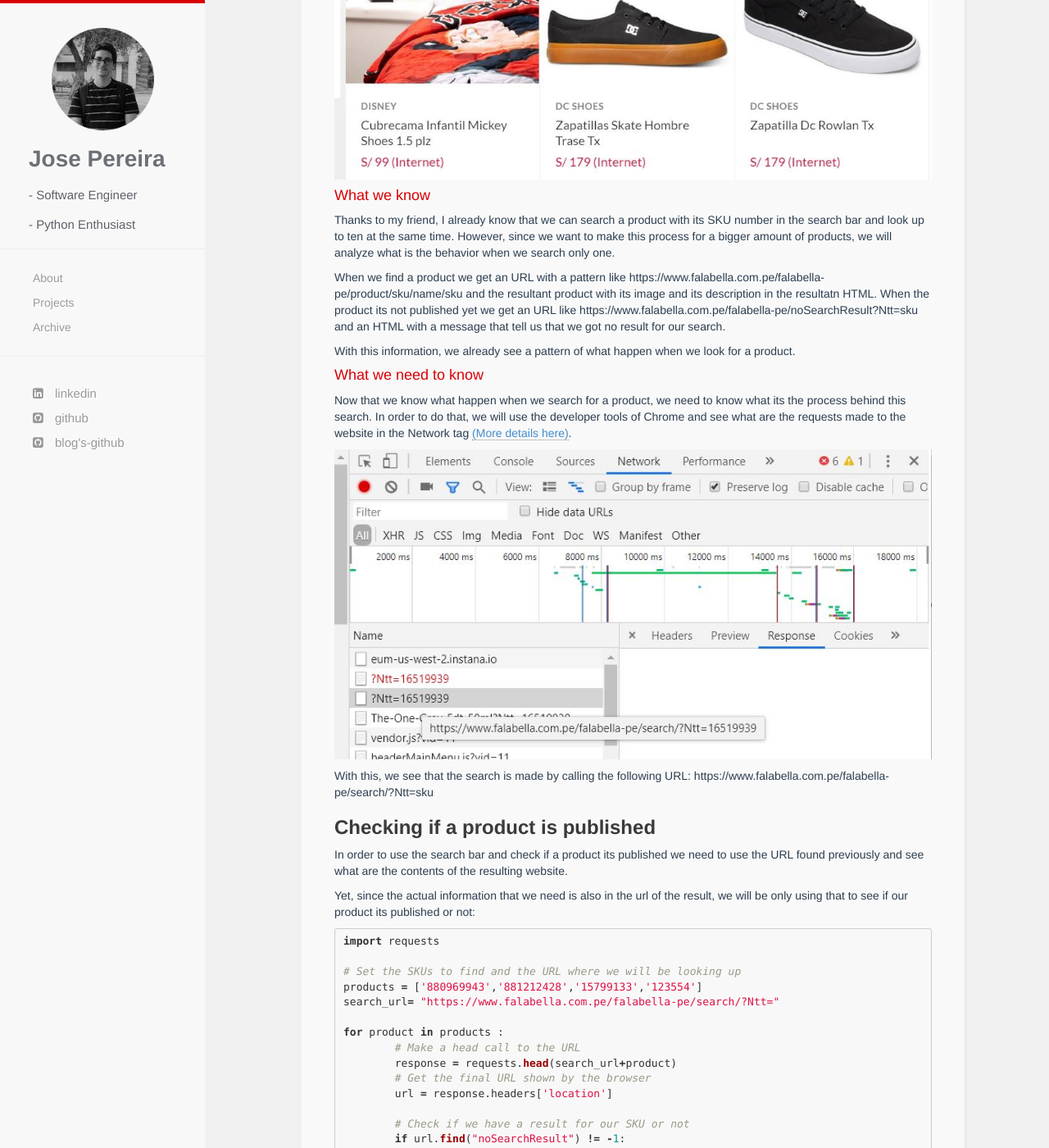
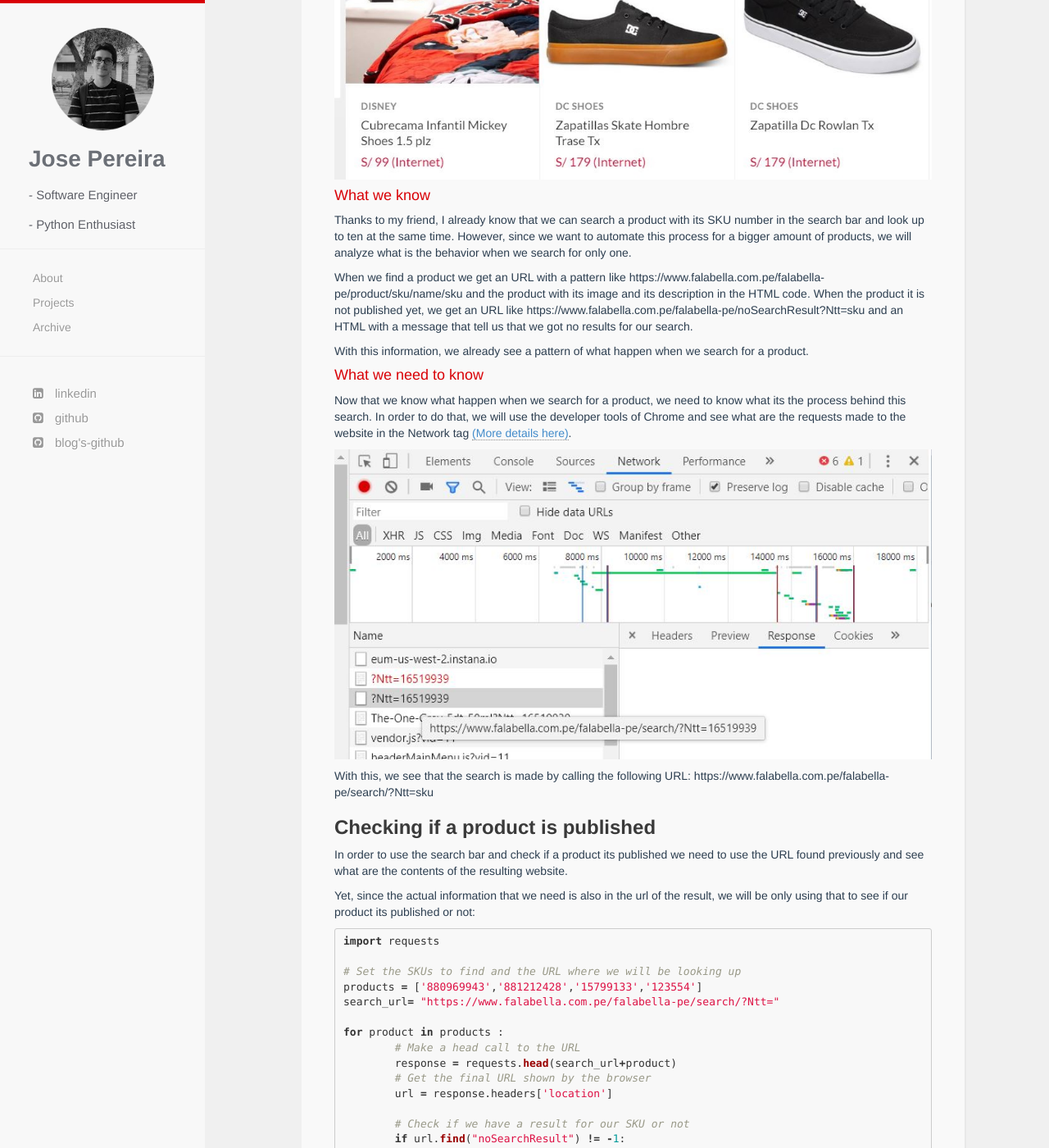
Before and after one commit to jpereiran/jpereiran.github.io, a Jekyll site: the page built from _posts/2019-07-07-Basic-web-scraping-with-Requests-in-Falabellas-website.markdown, in a window 1280 px wide and 1400 px high, scrolled down 1617 px. Shown: the whole window at 82% size. Built offline with Jekyll 4.4.1, drawn with Linux system fonts in a browser that asks for light colours; nearby versions of some CDN libraries; comment, search, counter and statistics services are not loaded.

Commit message:
Update 2019-07-07-Basic-web-scraping-with-Requests-in-Falabellas-website.markdown

```diff
--- a/_posts/2019-07-07-Basic-web-scraping-with-Requests-in-Falabellas-website.markdown
+++ b/_posts/2019-07-07-Basic-web-scraping-with-Requests-in-Falabellas-website.markdown
@@ -43,11 +43,11 @@
 
 #### What we know
 
-Thanks to my friend, I already know that we can search a product with its SKU number in the search bar and look up to ten at the same time. However, since we want to make this process for a bigger amount of products, we will analyze what is the behavior when we search only one.
+Thanks to my friend, I already know that we can search a product with its SKU number in the search bar and look up to ten at the same time. However, since we want to automate this process for a bigger amount of products, we will analyze what is the behavior when we search for only one.
 
-When we find a product we get an URL with a pattern like https<span></span>://www.falabella.com.pe/falabella-pe/product/sku/name/sku and the resultant product with its image and its description in the resultatn HTML. When the product its not published yet we get an URL like https://www.falabella.com.pe/falabella-pe/noSearchResult?Ntt=sku and an HTML with a message that tell us that we got no result for our search.
+When we find a product we get an URL with a pattern like https<span></span>://www<span></span>.falabella.com.pe/falabella-pe/product/sku/name/sku and the product with its image and its description in the HTML code. When the product it is not published yet, we get an URL like https<span></span>://www<span></span>.falabella.com.pe/falabella-pe/noSearchResult?Ntt=sku and an HTML with a message that tell us that we got no results for our search.
 
-With this information, we already see a pattern of what happen when we look for a product.
+With this information, we already see a pattern of what happen when we search for a product.
 
 #### What we need to know
 
@@ -55,7 +55,7 @@
 
 <img src="{{ site.baseurl }}/images/posts/requests/2019_07_07_3.JPG" title="Chrome's developer tools">
 
-With this, we see that the search is made by calling the following URL: https://www.falabella.com.pe/falabella-pe/search/?Ntt=sku
+With this, we see that the search is made by calling the following URL: https<span></span>://www<span></span>.falabella.com.pe/falabella-pe/search/?Ntt=sku
 
 
 ### Checking if a product is published
```
